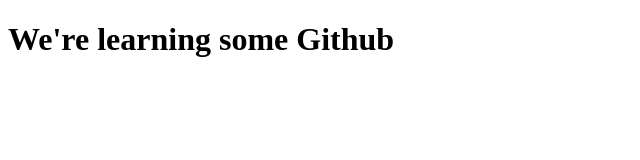
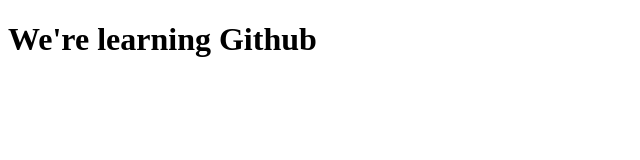
Before and after one commit to gabyya/weather_recipe, a plain HTML site: page index.html in a window 1280 px wide. Shown: the whole page, without its empty margins (0-640 px from the left). Drawn offline with Linux system fonts and the light colour scheme.

Commit message:
deleted the word "some"

```diff
--- a/index.html
+++ b/index.html
@@ -5,6 +5,6 @@
 		<title>Weather Recipe</title>
 	</head>
 	<body>
-		<h1>We're learning some Github</h1>
+		<h1>We're learning Github</h1>
 	</body>
 </html>
```
